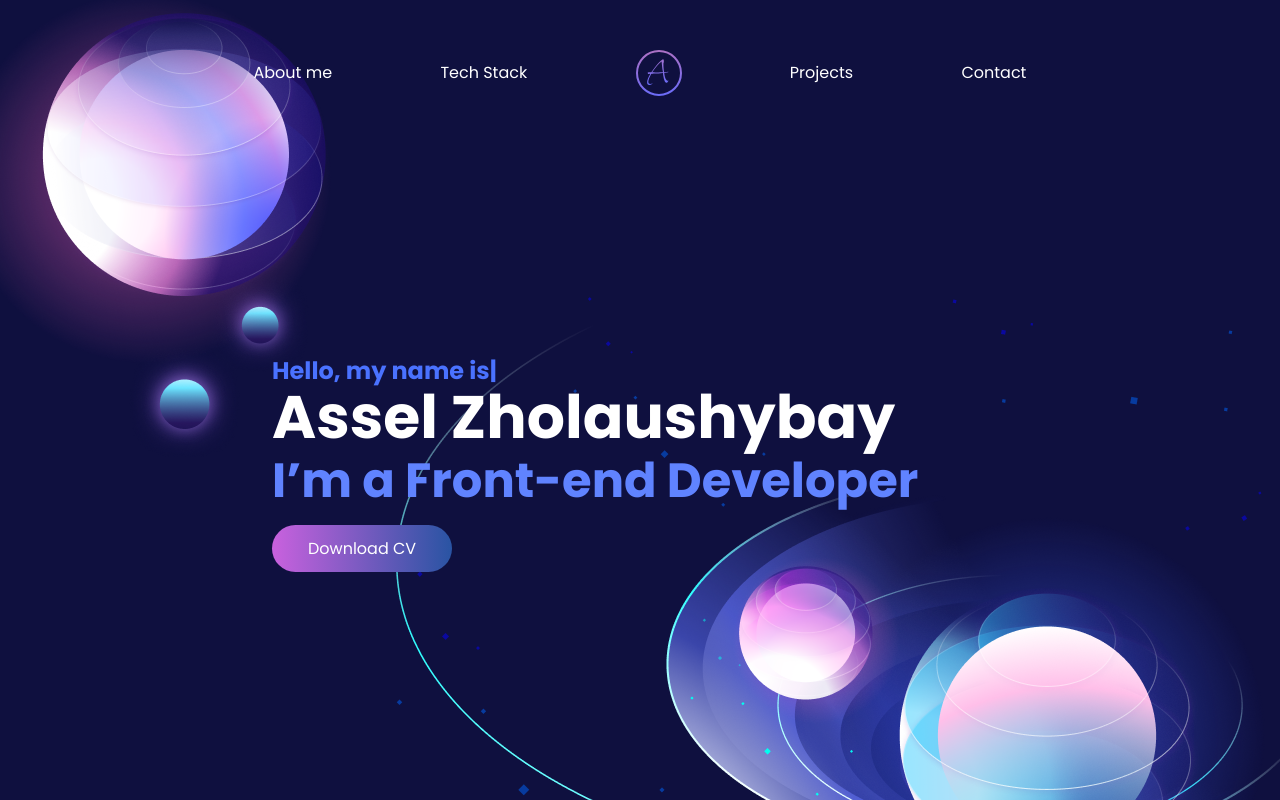
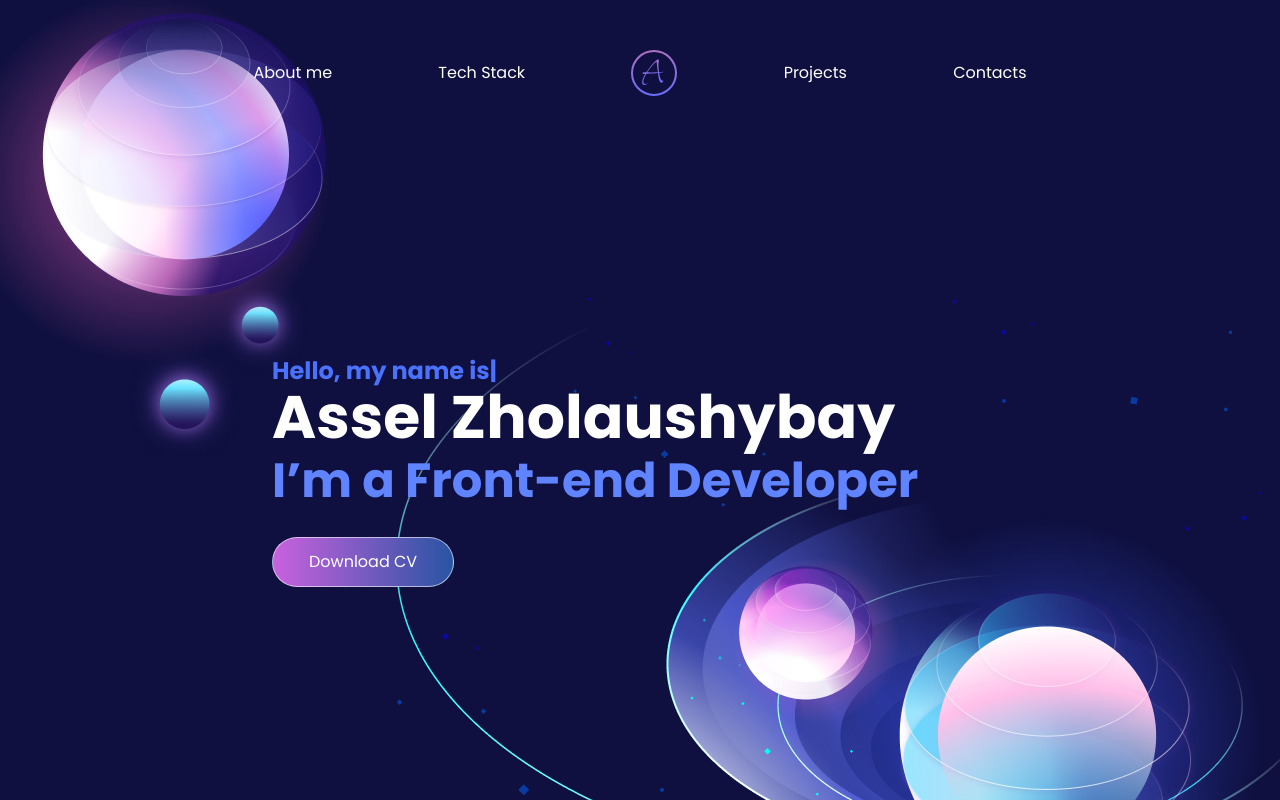
Before and after one commit to asselzhl/asselzhl.github.io, a React (Vite) app: page / in a window 1280 px wide. Shown: the top 800 px of the page. Built offline with nearby package versions, Linux system fonts and the light colour scheme.

Commit message:
implement footer section

```diff
--- a/src/App.jsx
+++ b/src/App.jsx
@@ -4,6 +4,7 @@ import Home from './components/Home'
 import About from './components/About'
 import TechStack from './components/TechStack'
 import Projects from './components/Projects'
+import Footer from './components/Footer'
 
 function App() {
   return (
@@ -13,6 +14,7 @@ function App() {
       <About />
       <TechStack />
       <Projects />
+      <Footer />
     </>
   )
 }
--- /dev/null
+++ b/src/components/Footer.jsx
@@ -0,0 +1,34 @@
+import React from 'react'
+import { SiLinkedin, SiGithub, SiTelegram } from "react-icons/si";
+import { ImMail } from "react-icons/im";
+import { ListItem } from './Navbar';
+
+import logo from '/logo.svg'
+
+
+
+const Footer = () => {
+  return (
+    <footer className='w-full bg-[#1C1C65] mt-[-300px]'>
+        <div className='px-4 max-w-[1240px] mx-auto pt-[108px]'>
+          <div className='border-b border-transparent-gray border-solid pb-14'>
+            <ul className='flex items-center mx-auto text-white justify-between max-w-[653px] mb-14'>
+              <ListItem text='About me' />
+              <ListItem text='Skills' />
+              <ListItem text='Projects' />
+              <ListItem text='Contacts' />
+            </ul>
+            <div className='flex items-center justify-between max-w-[250px] mx-auto'>
+              <a className='hover:opacity-60 duration-300 ease-in-out' href=""><SiLinkedin color='white' size={48} /></a>
+              <a className='hover:opacity-60 duration-300 ease-in-out' href=""><ImMail color='white' size={48} /></a>
+              <a className='hover:opacity-60 duration-300 ease-in-out' href=""><SiGithub color='white' size={48} /></a>
+              <a className='hover:opacity-60 duration-300 ease-in-out' href=""><SiTelegram color='white' size={48} /></a>
+            </div>
+          </div>
+          <p className='pt-[25px] pb-[36px] text-white text-right'>Made by Assel Zholaushybay</p>
+        </div>
+    </footer>
+  )
+}
+
+export default Footer
--- a/src/components/Home.jsx
+++ b/src/components/Home.jsx
@@ -21,7 +21,7 @@ const Home = () => {
             />
             <h1 className='text-white text-3xl sm:text-5xl md:text-6xl font-bold mb-2.5'>Assel Zholaushybay</h1>
             <h2 className='text-2xl sm:text-4xl md:text-5xl text-[#6083FF] font-bold leading-snug mb-8'>I’m a Front-end Developer</h2>
-            <a href={cv} download="Assel_Zholaushybay_Frontend_Developer" className='bg-gradient-to-r from-[#C961DE] to-[#2954A3] text-white py-3 px-9 rounded-[30px]'>Download CV</a>
+            <a href={cv} download="Assel_Zholaushybay_Frontend_Developer" className='inline-block bg-gradient-to-r from-[#C961DE] to-[#2954A3] hover:scale-110 ease-in-out duration-300 text-white py-3 px-9 rounded-[30px] border border-transparent-white border-solid'>Download CV</a>
         </div>
       </div>
     </div>
--- a/src/components/Navbar.jsx
+++ b/src/components/Navbar.jsx
@@ -12,14 +12,14 @@ const Navbar = () => {
   }
 
   return (
-    <div className='w-full'>
+    <header className='w-full'>
       <nav className='pt-10 px-4 max-w-[1240px] mx-auto'>
         <ul className='items-center mx-auto text-white justify-between max-w-[793px] hidden md:flex'>
-            <li className='p-2.5 hover:text-[#AB71C6] hover:cursor-pointer duration-500'><a href=""></a>About me</li>
-            <li className='p-2.5  hover:text-[#AB71C6] hover:cursor-pointer duration-500'><a href=""></a>Tech Stack</li>
+            <ListItem text='About me' />
+            <ListItem text='Tech Stack' />
             <li className='p-2.5 hover:text-[#AB71C6] hover:cursor-pointer duration-500'><a href=""></a><img src={logo} alt="/" /></li>
-            <li className='p-2.5  hover:text-[#AB71C6] hover:cursor-pointer duration-500'><a href=""></a>Projects</li>
-            <li className='p-2.5 hover:text-[#AB71C6] hover:cursor-pointer duration-500'><a href=""></a>Contact</li>
+            <ListItem text='Projects' />
+            <ListItem text='Contacts' />
         </ul>
 
         <div className='block md:hidden'>
@@ -31,16 +31,23 @@ const Navbar = () => {
         </div>
         <div className={!nav ? 'fixed right-0 top-0 w-[60%] h-full border-l border-l-[#AB71C6] ease-in-out duration-300 bg-[#0F103F]' : 'fixed right-[-100%] ease-in-out duration-300'}>
           <ul className='text-white flex flex-col items-center justify-center pt-20'>
-              <li className='p-5 hover:text-[#AB71C6] hover:cursor-pointer duration-500'><a href=""></a>About me</li>
-              <li className='p-5  hover:text-[#AB71C6] hover:cursor-pointer duration-500'><a href=""></a>Skills</li>
-              <li className='p-5  hover:text-[#AB71C6] hover:cursor-pointer duration-500'><a href=""></a>Projects</li>
-              <li className='p-5 hover:text-[#AB71C6] hover:cursor-pointer duration-500'><a href=""></a>Contact</li>
+            <ListItem text='About me' />
+            <ListItem text='Tech Stack' />
+            <ListItem text='Projects' />
+            <ListItem text='Contacts' />
           </ul>
         </div>
       </nav>
-    </div>
+    </header>
   )
 }
 
 
+const ListItem = (props) => {
+  return (
+    <li className='p-2.5 hover:text-[#AB71C6] hover:cursor-pointer duration-500'><a href=""></a>{props.text}</li>
+  )
+}
+
 export default Navbar
+export { ListItem }
--- a/src/components/Projects.jsx
+++ b/src/components/Projects.jsx
@@ -7,8 +7,8 @@ import github from '../assets/svg/github.svg'
 
 const Projects = () => {
   return (
-    <div className='w-full projects-bg'>
-        <div className='max-w-[1240px] mx-auto px-4 py-56 text-white'>
+    <div className='w-full footer-bg z-10 relative'>
+        <div className='max-w-[1240px] mx-auto px-4 pt-56 pb-[600px] text-white projects-bg'>
             <h3 className='text-3xl font-bold text-center mb-10'>Projects</h3>
             <div className='flex flex-wrap content-center justify-center gap-x-[50px] gap-y-16'>
                 <Card
@@ -56,7 +56,7 @@ const Projects = () => {
 
 const Card = (props) => {
     return (
-        <div className='bg-transparent-gray rounded-[20px] basis-[360px]'>
+        <div className='bg-transparent-blue rounded-[20px] basis-[360px] backdrop-blur-md'>
             <div>
                 <img src={project} alt="/" />
             </div>
--- a/src/index.css
+++ b/src/index.css
@@ -25,5 +25,10 @@ body {
   background-image: url('./src/assets/img/projectsBg.png');
   background-repeat: no-repeat;
   background-position: center;
-  background-size: contain;
 }
+
+.footer-bg {
+  background-image: url('./src/assets/img/footerBgLeft.png'), url('./src/assets/img/footerBgRight.png');
+  background-repeat: no-repeat, no-repeat;
+  background-position: bottom 50px left, bottom -100px right;
+}
--- a/tailwind.config.js
+++ b/tailwind.config.js
@@ -8,7 +8,8 @@ export default {
     extend: {
       colors: {
         'transparent-blue': 'rgba(47, 47, 138, 0.60)',
-        'transparent-gray': 'rgba(255, 255, 255, 0.40)'
+        'transparent-gray': 'rgba(255, 255, 255, 0.40)',
+        'transparent-white': 'rgba(255, 255, 255, 0.60)'
       }
     },
   },
```
Also changed, not shown: src/assets/img/footerBgLeft.png (renamed from src/assets/img/footerBg.png), src/assets/img/footerBgRight.png (added).
